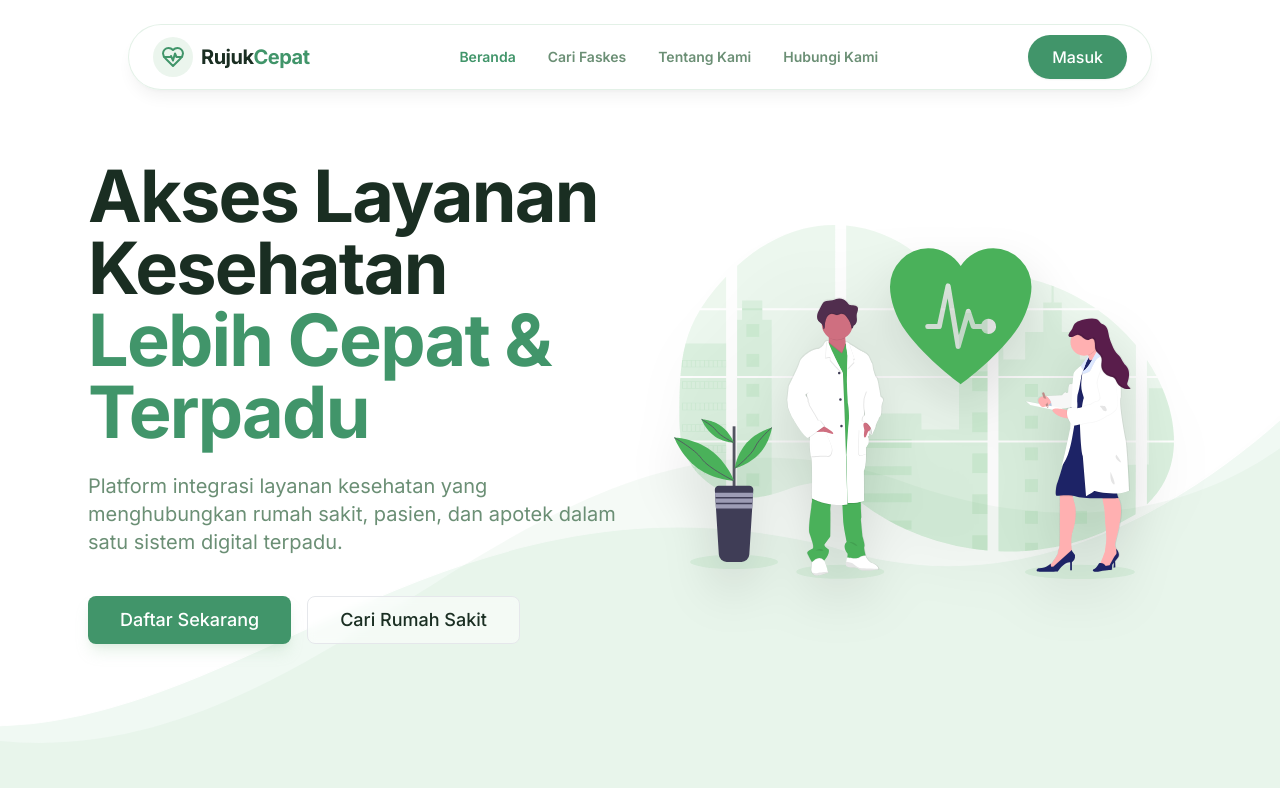
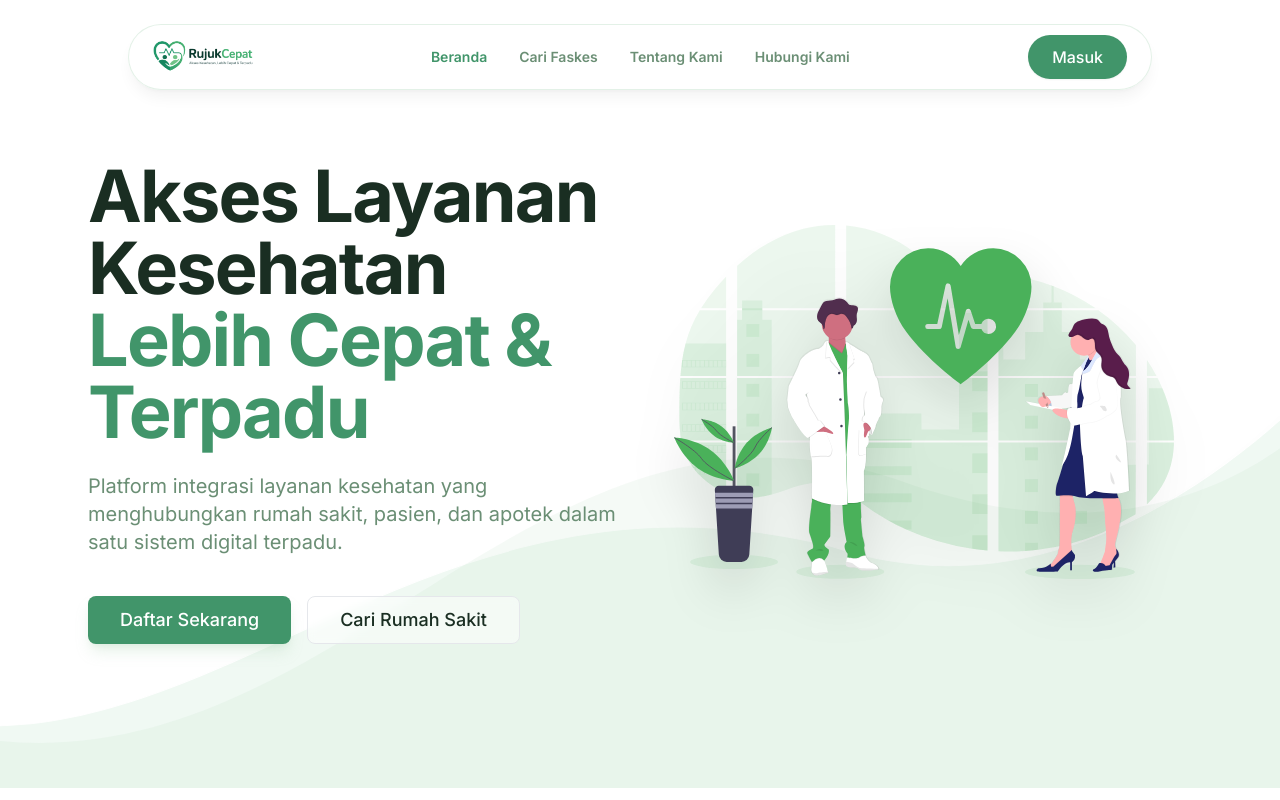
Before and after one commit to orphune42-sys/RujukCepatV2.0, a React (Vite) app: page /#beranda in a window 1280 px wide. Shown: the top 800 px of the page. Built offline with nearby package versions, Linux system fonts and the light colour scheme.

Commit message:
add logo

```diff
--- a/index.html
+++ b/index.html
@@ -2,7 +2,7 @@
 <html lang="id">
   <head>
     <meta charset="UTF-8" />
-    <link rel="icon" type="image/svg+xml" href="/favicon.svg" />
+    <link rel="icon" type="image/png" href="/src/assets/RC_Logo2.png" />
     <meta name="viewport" content="width=device-width, initial-scale=1.0" />
     <title>RujukCepat - Integrasi Layanan Kesehatan</title>
     <!-- Inter Font -->
--- a/src/components/layout/Footer.jsx
+++ b/src/components/layout/Footer.jsx
@@ -1,6 +1,7 @@
 import React from 'react';
 import { Link } from 'react-router-dom';
 import { HeartPulse, Mail, Phone, MapPin, Facebook, Twitter, Instagram } from 'lucide-react';
+import RC_Logo1 from '../../assets/RC_Logo1.png';
 
 export default function Footer() {
   return (
@@ -9,11 +10,8 @@ export default function Footer() {
         <div className="grid grid-cols-1 md:grid-cols-2 lg:grid-cols-4 gap-8 mb-12">
           {/* Brand */}
           <div className="space-y-4">
-            <Link to="/" className="flex items-center gap-2">
-              <HeartPulse className="h-6 w-6 text-accent " />
-              <span className="font-bold text-xl tracking-tight text-text ">
-                Rujuk<span className="text-accent ">Cepat</span>
-              </span>
+            <Link to="/" className="flex items-center">
+              <img src={RC_Logo1} alt="RujukCepat Logo" className="h-14 md:h-16 w-auto object-contain" />
             </Link>
             <p className="text-muted  text-sm leading-relaxed">
               Platform integrasi layanan kesehatan yang menghubungkan rumah sakit, pasien, dan apotek dalam satu sistem digital terpadu untuk mempercepat akses informasi dan proses rujukan medis.
--- a/src/components/layout/Navbar.jsx
+++ b/src/components/layout/Navbar.jsx
@@ -4,6 +4,7 @@ import { HeartPulse, Menu, X } from 'lucide-react';
 import useAppStore from '../../store/useAppStore';
 import Button from '../ui/Button';
 import LoginModal from '../shared/LoginModal';
+import RC_Logo1 from '../../assets/RC_Logo1.png';
 
 export default function Navbar() {
   const { role } = useAppStore();
@@ -89,13 +90,8 @@ export default function Navbar() {
         <div className="grid grid-cols-[auto_1fr_auto] items-center h-16">
 
           {/* Kolom 1: Logo (kiri) */}
-          <Link to="/" onClick={() => setActiveHash('#beranda')} className="flex items-center gap-2 group shrink-0 justify-self-start">
-            <div className="bg-primary/20 p-2 rounded-full group-hover:bg-primary/30 transition-colors">
-              <HeartPulse className="h-5 w-5 md:h-6 md:w-6 text-accent" />
-            </div>
-            <span className="font-bold text-lg md:text-xl tracking-tight text-text">
-              Rujuk<span className="text-accent">Cepat</span>
-            </span>
+          <Link to="/" onClick={() => setActiveHash('#beranda')} className="flex items-center group shrink-0 justify-self-start">
+            <img src={RC_Logo1} alt="RujukCepat Logo" className="h-12 md:h-14 w-auto object-contain" />
           </Link>
 
           {/* Kolom 2: Nav links (tengah absolut) */}
--- a/src/components/layout/Sidebar.jsx
+++ b/src/components/layout/Sidebar.jsx
@@ -6,6 +6,7 @@ import {
   PlusCircle, Calendar, MapPin, Inbox, Clock, LogOut, X
 } from 'lucide-react';
 import useAppStore from '../../store/useAppStore';
+import RC_Logo1 from '../../assets/RC_Logo1.png';
 
 export default function Sidebar({ isOpen = false, onClose = () => { } }) {
   const { role, setRole } = useAppStore();
@@ -56,11 +57,8 @@ export default function Sidebar({ isOpen = false, onClose = () => { } }) {
       {isOpen && <button type="button" aria-label="Tutup menu" onClick={onClose} className="fixed inset-0 z-30 bg-black/45 backdrop-blur-sm lg:hidden" />}
       <aside className={`fixed inset-y-3 left-3 right-3 z-40 flex w-auto flex-col rounded-2xl border border-border bg-white/95 shadow-2xl shadow-black/20 backdrop-blur-xl transition-all duration-300 sm:inset-y-8 sm:left-1/2 sm:right-auto sm:w-[min(30rem,calc(100vw-4rem))] sm:-translate-x-1/2 lg:static lg:z-auto lg:my-6 lg:ml-6 lg:w-64 lg:translate-x-0 lg:rounded-2xl lg:border lg:border-border lg:bg-white/90 lg:shadow-lg lg:shadow-black/5 lg:backdrop-blur-lg lg:opacity-100 lg:pointer-events-auto lg:scale-100 ${isOpen ? 'translate-x-0 opacity-100 pointer-events-auto sm:-translate-x-1/2 sm:scale-100' : '-translate-x-[calc(100%+1rem)] opacity-0 pointer-events-none sm:-translate-x-1/2 sm:scale-95'}`}>
         <div className="h-16 flex items-center justify-between px-6 border-b border-border ">
-          <div className="flex items-center gap-2">
-            <HeartPulse className="h-6 w-6 text-accent " />
-            <span className="font-bold text-xl tracking-tight text-text ">
-              Rujuk<span className="text-accent ">Cepat</span>
-            </span>
+          <div className="flex items-center">
+            <img src={RC_Logo1} alt="RujukCepat Logo" className="h-12 md:h-14 w-auto object-contain" />
           </div>
           <button type="button" onClick={onClose} aria-label="Tutup menu" className="grid h-9 w-9 place-items-center rounded-full text-muted hover:bg-secondary lg:hidden">
             <X size={20} />
```
Also changed, not shown: src/assets/RC_Logo1.png (added), 1 other file (tests, documents, lock files or other folders).
